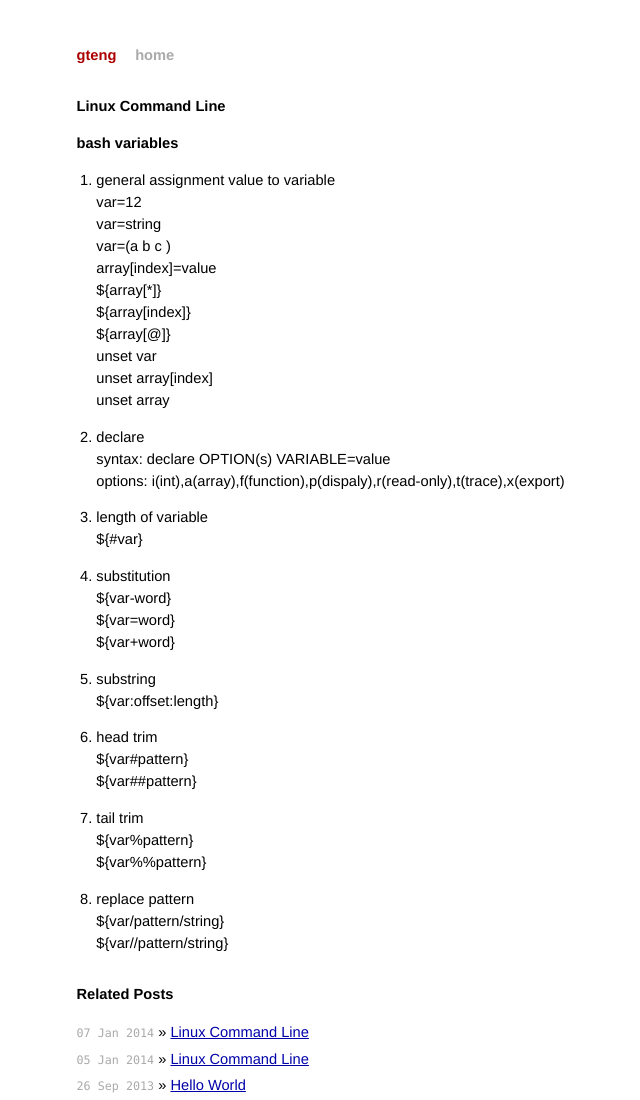
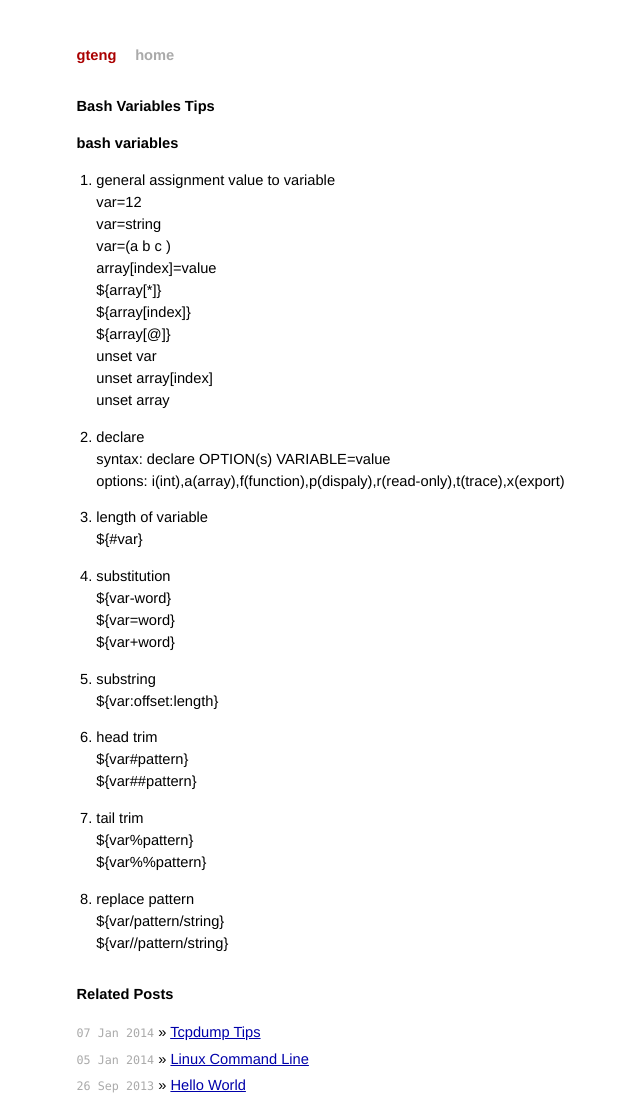
Before and after one commit to gteng/gteng.github.io, a Jekyll site: the page built from _posts/2014-01-16-bash-variables.md, in a window 1280 px wide. Shown: the whole page, without its empty margins (270-910 px from the left). Built offline with Jekyll 4.4.1, drawn with Linux system fonts in a browser that asks for light colours; Markdown is read by kramdown in place of the engine named in the settings.

Commit message:
modify title

```diff
--- a/_posts/2014-01-07-tcpdump.md
+++ b/_posts/2014-01-07-tcpdump.md
@@ -1,6 +1,6 @@
 ---
 layout: post
-title: Linux Command Line
+title: Tcpdump Tips
 ---
 
 {{ page.title }}
--- a/_posts/2014-01-16-bash-variables.md
+++ b/_posts/2014-01-16-bash-variables.md
@@ -1,6 +1,6 @@
 ---
 layout: post
-title: Linux Command Line
+title: Bash Variables Tips
 ---
 
 {{ page.title }}
```
